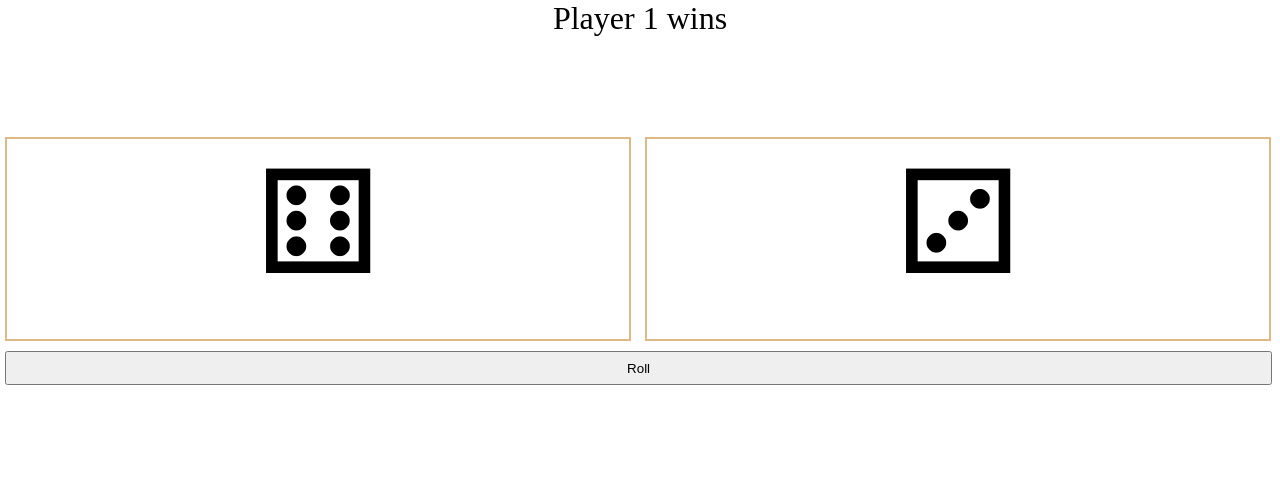
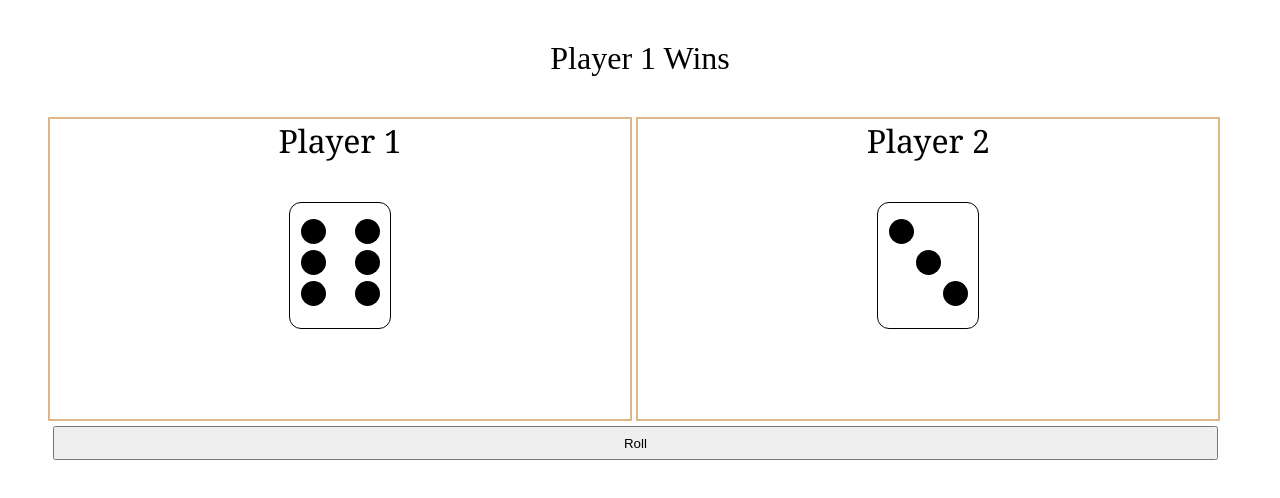
Before and after one commit to KishoreVB7/Dice, a plain HTML site: page dice.html in a window 1280 px wide. Both pictures are taken after a click on the button "Roll". Drawn offline with Linux system fonts and the light colour scheme.

Commit message:
I think the final version

```diff
--- a/dice.css
+++ b/dice.css
@@ -1,30 +1,56 @@
 body{
-    margin: 0;
     overflow: hidden;
 }
+.area{
+    margin: 40px;
+}
+
 
 .otp{
     font-size: 2em;
     text-align: center;
     vertical-align: middle;
+    margin: 40px
 }
 
-.playero, .playert{
-    height: 200px;
-    width:48.6vw ;
+.view{
+    height: 300px;
+    width: 49%;
     border: 2px solid burlywood;
-    margin: 5px;
-    margin-top: 100px;
+    display: inline-block;
     text-align: center;
-    vertical-align: middle;
-    display: inline-block;
-    font-size: 9em;
+}
+.name{
+    font-family: Georgia, 'Times New Roman', Times, serif;
+    font-size: 2em;
+    text-align: center;
+    margin: 30px
 }
 
+.dice{
+    width: 100px;
+    height: 110px;
+    border: 1px solid black;
+    margin: auto;
+    margin-top: 40px;
+    padding-top: 15px;
+    border-radius: 12px;
+}
+
+.black{
+    background-color: black;
+}
+.dot{
+    height: 25px;
+    width: 25px;
+    border-radius: 51%;
+    display: inline-block;
+    margin: 1px;
+}
 .btn{
     display: block;
     height: 34px;
-    width: 99vw;
+    width: 91vw;
     margin: 5px;
     overflow: hidden;
 }
--- a/dice.html
+++ b/dice.html
@@ -8,12 +8,19 @@
     <link rel="stylesheet" href="dice.css">
 </head>
 <body>
-    <div class="area" id="area" >
-        <div class="otp" id="otp"></div>
-        <div class="playero" id="player1"></span></div>
-        <div class="playert" id="player2"></div>
+    <div class="area">
+        <div class="otp" id="otp"><div>Roll Dice?</div></div>
+        <div class="view">
+            <span class="name">Player 1 </span>
+            <span id="player1"></span>
+        </div>
+        <div class="view">
+            <span class="name">Player 2 </span>
+            <span id="player2"></span>
+        </div>
+        <button id="btn" class="btn" >Roll</button>
+
     </div>
-    <button id="btn" class="btn" >Roll</button>
     <script src="dice.js"></script>
 </body>
 </html>
--- a/dice.js
+++ b/dice.js
@@ -3,26 +3,49 @@ const player1 = document.getElementById("player1")
 const player2 = document.getElementById("player2")
 const otp = document.getElementById("otp")
 const btn = document.getElementById("btn")
+const dice = [[5],[1,9],[1,5,9],[1,9,3,7],[1,3,5,7,9],[1,3,4,6,7,9]]
 
 btn.addEventListener("click", clicked)
 
 function clicked(){
-    let vals = [roll(6),roll(6)]
-    player1.innerHTML = vals[0]
-    player2.innerHTML = vals[1]
-    if (vals[1] === vals[0]){
-        otp.innerHTML = "Draw"
-    } else if(vals[0] > vals[1]){
-        otp.innerHTML = "Player 1 wins"
+    let rollnums = [roll(6),roll(6)]
+    let temp;
+    if(rollnums[0] == rollnums[1]){
+        temp = "Draw"
+    }else if(rollnums[0] > rollnums[1]){
+        temp = "Player 1 Wins"
     }else{
-        otp.innerHTML = "Player 2 Wins"
+        temp = "Player 2 Wins"
     }
-    console.log()
+    otp.innerText = temp
+    update(player1,rollnums[0])
+    update(player2,rollnums[1])
+}
+
+function update(el,num){
+    let holder = builder(num)
+    if(el.children[0]){
+        el.children[0].remove()
+    }
+    el.appendChild(holder)
 }
 
 function roll(n){
     let num = Math.floor(Math.random() * n) + 1
-    let dnum = 9855 + num;
-    let char = "&#" + dnum
-    return char
+    return num
 }
+
+function builder(n){
+    let div = document.createElement("div")
+    let dieArray = dice[n-1]
+    for(let x =1; x < 10; x++){
+        let dot = document.createElement("div");
+        dot.setAttribute("class","dot")
+        if(dieArray.includes(x)){
+            dot.classList.add("black")
+        }
+        div.appendChild(dot)
+    }
+    div.setAttribute("class","dice")
+    return div
+}
```
